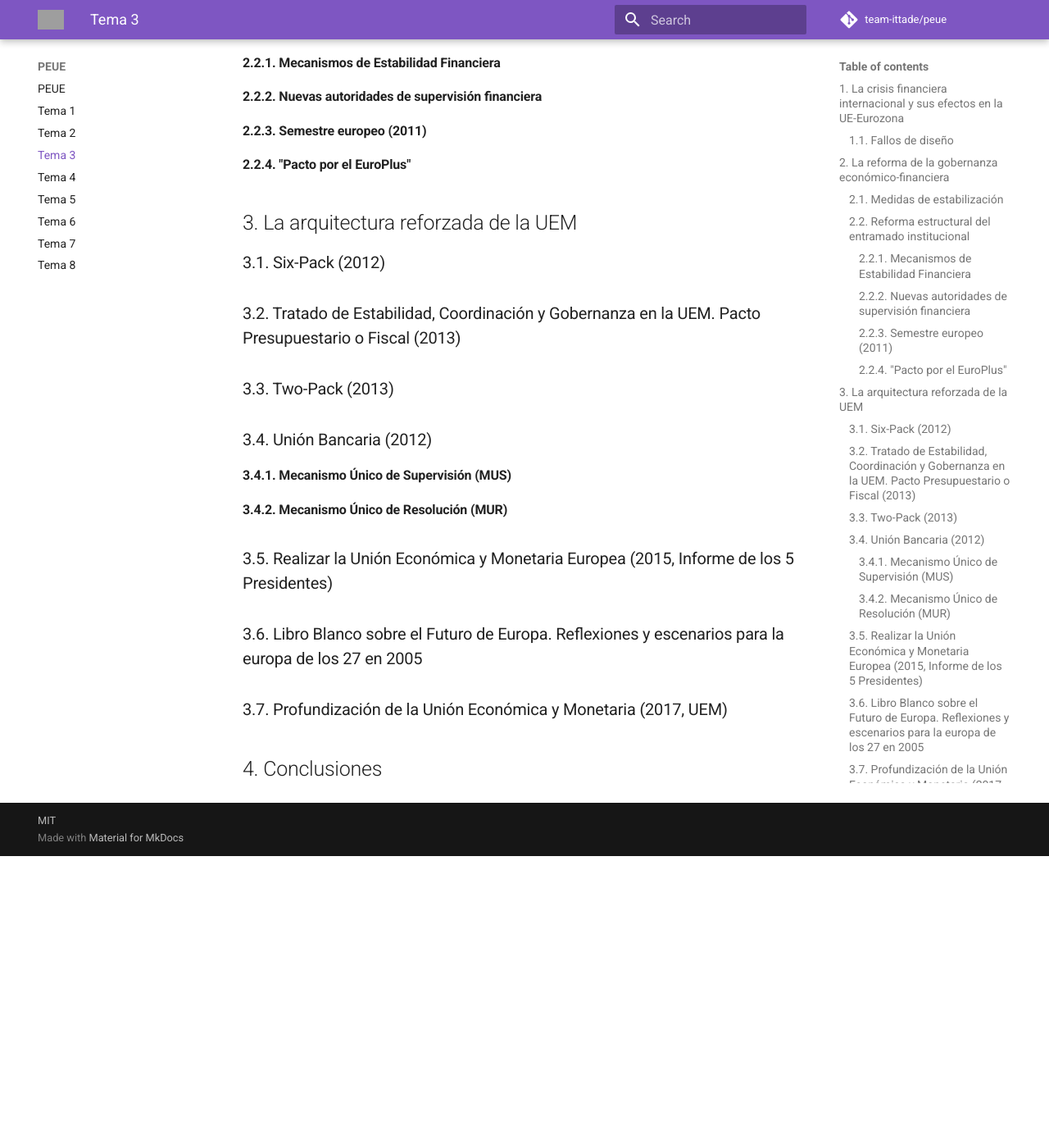
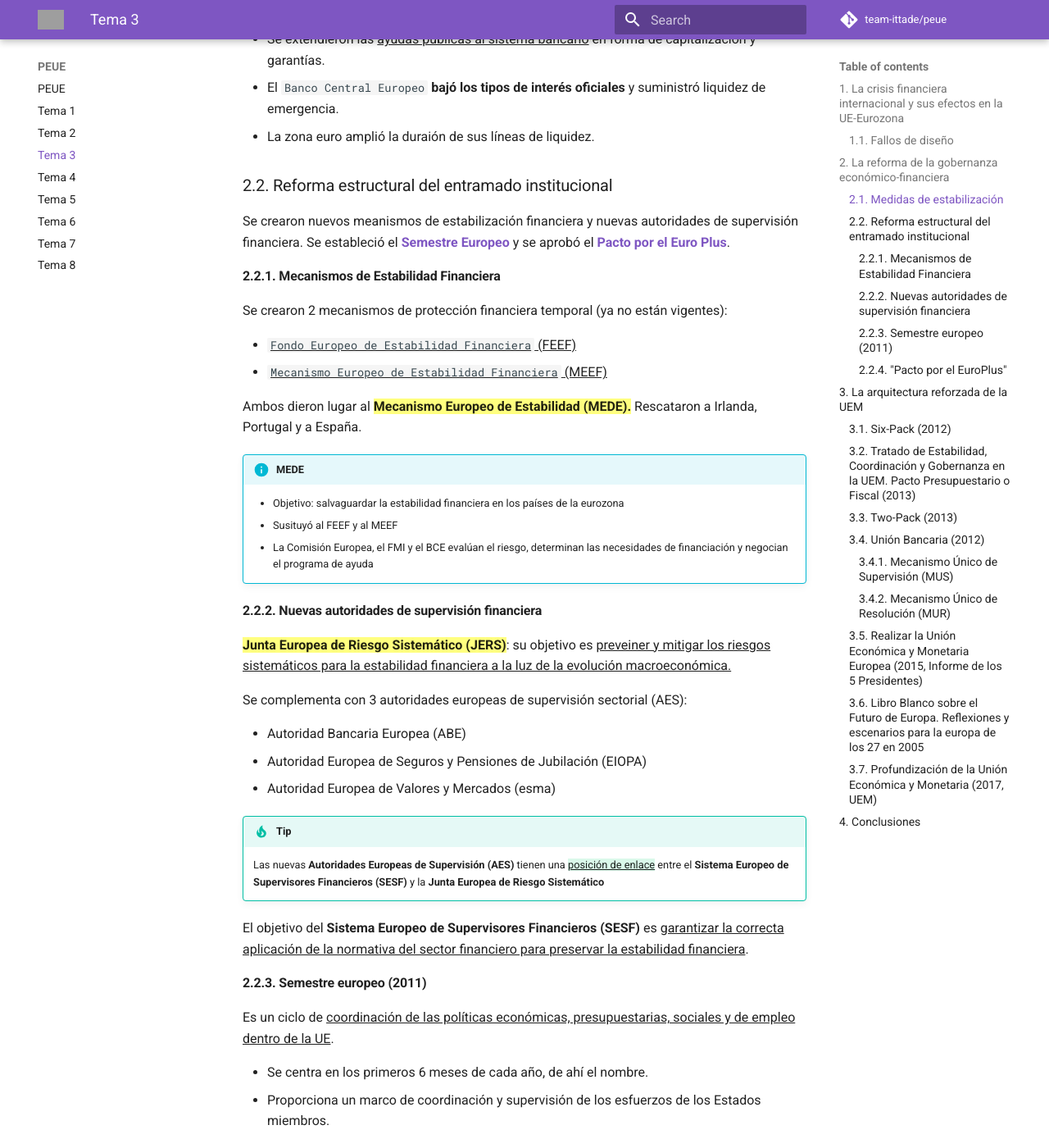
Before and after one commit to team-ittade/peue, an MkDocs documentation site: the page built from docs/tema-3.md, in a window 1280 px wide and 1400 px high, scrolled down 2037 px. Shown: the whole window at 82% size. Built offline with MkDocs 1.6.1 and Material for MkDocs 9.7.7, drawn with Linux system fonts in a browser that asks for light colours; comment, search, counter and statistics services are not loaded; before the commit the page ends 3081 px from its top, so only the background shows below that; some of the changed text lies outside the part shown; grey boxes are pictures that could not be loaded.

Commit message:
feat: continue work on lection 3

```diff
--- a/docs/tema-3.md
+++ b/docs/tema-3.md
@@ -45,19 +45,73 @@ La respuesta en política económica de europa se basó en dos elementos clave:
 
 ### 2.1. Medidas de estabilización
 
+- Se puso en marcha el `Plan Europeo de Recuperación económica` (2008)
+- Se extendieron las ^^ayudas públicas al sistema bancario^^ en forma de capitalización y garantías.
+- El `Banco Central Europeo` **bajó los tipos de interés oficiales** y suministró liquidez de emergencia.
+- La zona euro amplió la duraión de sus líneas de liquidez.
+
 ### 2.2. Reforma estructural del entramado institucional
+
+Se crearon nuevos meanismos de estabilización financiera y nuevas autoridades de supervisión financiera. Se estableció el [**Semestre Europeo**](#223-semestre-europeo-2011) y se aprobó el [**Pacto por el Euro Plus**](#224-pacto-por-el-europlus).
 
 #### 2.2.1. Mecanismos de Estabilidad Financiera
 
+Se crearon 2 mecanismos de protección financiera temporal (ya no están vigentes):
+
+- ^^`Fondo Europeo de Estabilidad Financiera` (FEEF)^^
+- ^^`Mecanismo Europeo de Estabilidad Financiera` (MEEF)^^
+
+Ambos dieron lugar al ==**Mecanismo Europeo de Estabilidad (MEDE).**== Rescataron a Irlanda, Portugal y a España.
+
+!!! info "MEDE"
+    - Objetivo: salvaguardar la estabilidad financiera en los países de la eurozona
+    - Susituyó al FEEF y al MEEF
+    - La Comisión Europea, el FMI y el BCE evalúan el riesgo, determinan las necesidades de financiación y negocian el programa de ayuda
+
 #### 2.2.2. Nuevas autoridades de supervisión financiera
+
+==**Junta Europea de Riesgo Sistemático (JERS)**==: su objetivo es ^^preveiner y mitigar los riesgos sistemáticos para la estabilidad financiera a la luz de la evolución macroeconómica.^^
+
+Se complementa con 3 autoridades europeas de supervisión sectorial (AES):
+
+- Autoridad Bancaria Europea (ABE)
+- Autoridad Europea de Seguros y Pensiones de Jubilación (EIOPA)
+- Autoridad Europea de Valores y Mercados (esma)
+
+!!! tip
+    Las nuevas **Autoridades Europeas de Supervisión (AES)** tienen una {++posición de enlace++} entre el **Sistema Europeo de Supervisores Financieros (SESF)** y la **Junta Europea de Riesgo Sistemático**
+
+El objetivo del **Sistema Europeo de Supervisores Financieros (SESF)** es ^^garantizar la correcta aplicación de la normativa del sector financiero para preservar la estabilidad financiera^^.
 
 #### 2.2.3. Semestre europeo (2011)
 
+Es un ciclo de ^^coordinación de las políticas económicas, presupuestarias, sociales y de empleo dentro de la UE^^.
+
+- Se centra en los primeros 6 meses de cada año, de ahí el nombre.
+- Proporciona un marco de coordinación y supervisión de los esfuerzos de los Estados miembros.
+
 #### 2.2.4. "Pacto por el EuroPlus"
+
+Persigue 3 objetivos:
+
+1. Impulsar la competitividad y el empleo
+2. Contribuir a la sostenibilidad de las finanzas públicas
+3. Reforzar la estabilidad financiera
+
+^^Se aprobó en 2011 para fortalecer la coordinación de las políticas económicas y el grado de convergencia entre países.^^
 
 ## 3. La arquitectura reforzada de la UEM
 
+Los jefes de gobierno de los Estados miembros pactaron una arquitectura reforzada para la UEM basada en Tratados.
+
+Se aprobó reforzar el `Pacto de Estabilidad y Crecimiento` con el [Six Pack](#31-six-pack-2012), el [Two Pack](#33-two-pack-2013) y el [Tratado de Estabilidad, Coordinación y Gobernanza en la UEM](#32-tratado-de-estabilidad-coordinación-y-gobernanza-en-la-uem-pacto-presupuestario-o-fiscal-2013).
+
 ### 3.1. Six-Pack (2012)
+
+Incluye 6 instrumentos legislativos:
+
+- 1 directiva sobre marcos fiscales nacionales
+- 5 reglamentos sobre coordinación de políticas fiscales y vigilancia de los desequilibrios macroeconómicos dentro de la Zona Euro y de la UE.
 
 ### 3.2. Tratado de Estabilidad, Coordinación y Gobernanza en la UEM. Pacto Presupuestario o Fiscal (2013)
 
```
Also changed, not shown: docs/index.md (+1 -1 lines).
